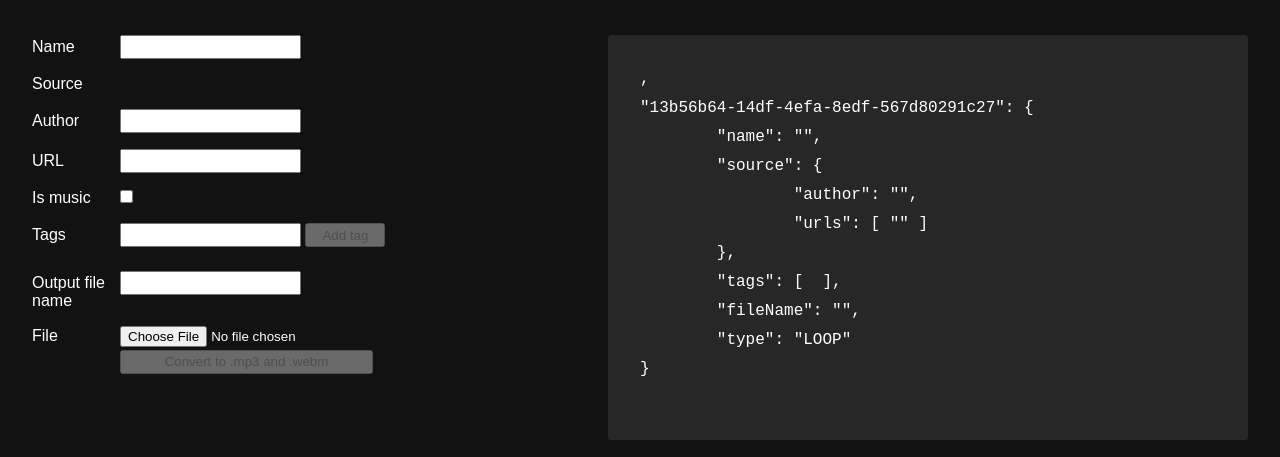
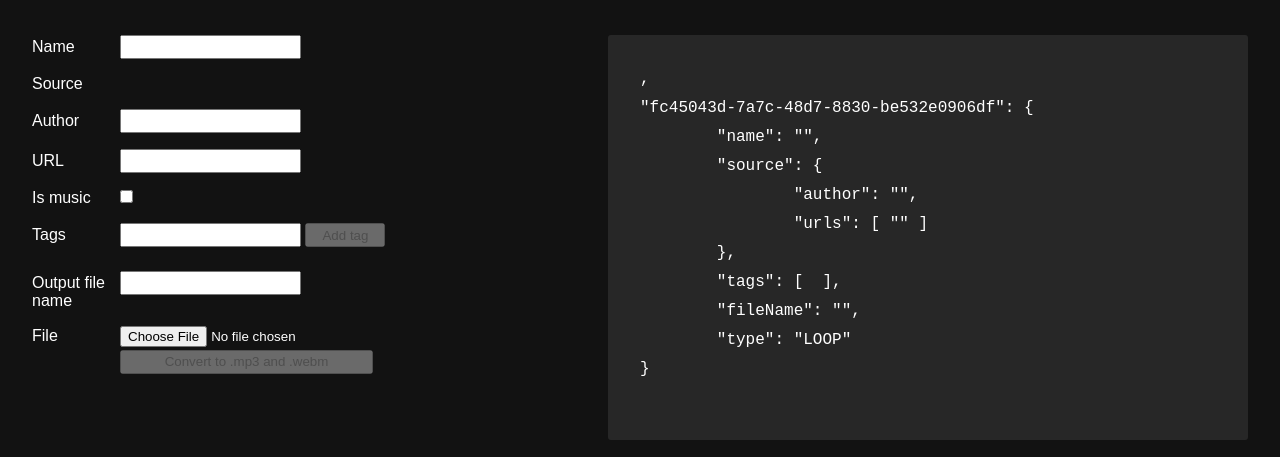
Before and after one commit to bencodrington/turbo-bard-admin, a SvelteKit app: page / in a window 1280 px wide. Shown: the part 163-620 px from the top of the page. Built offline with nearby package versions, Linux system fonts and the light colour scheme.

Commit message:
fix: regenerate UUID whenever track name changes

```diff
--- a/src/routes/AddTrack.svelte
+++ b/src/routes/AddTrack.svelte
@@ -11,6 +11,12 @@
 
 	let outputFileName = '';
 	$: outputFileName = trackName.toLowerCase().replaceAll(' ', '-');
+
+	let randomId = uuidv4();
+	$: {
+		outputFileName;
+		randomId = uuidv4();
+	}
 
 	let inputFile = '';
 
@@ -110,7 +116,7 @@
 		<pre class="output">
       <code>
 ,
-"{uuidv4()}": {'{'}
+"{randomId}": {'{'}
 	"name": "{trackName}",
 	"source": {'{'}
 		"author": "{author}",
```
